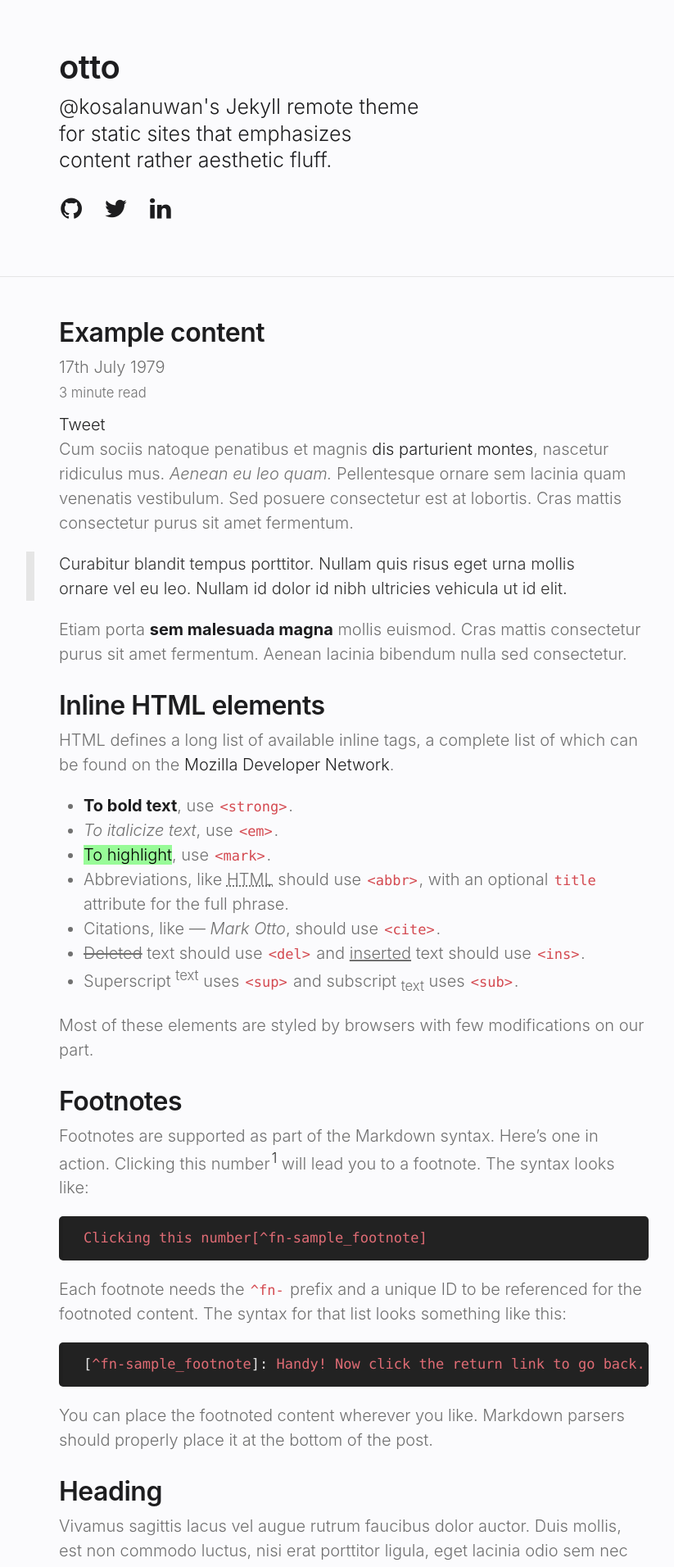
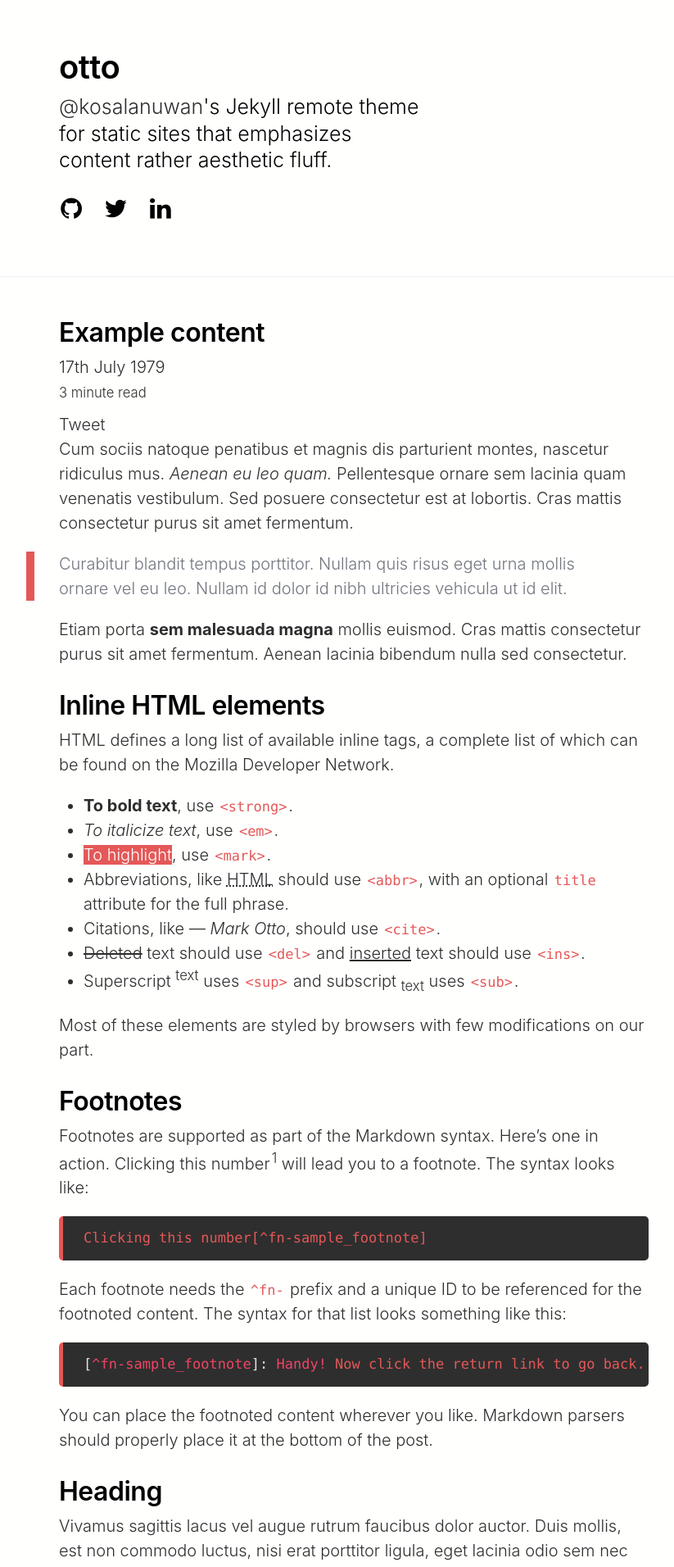
Before and after one commit to kosperera/jekyll-otto-theme, a Jekyll site: the page built from _posts/1979-07-17-example-content.md, in a window 1280 px wide. Shown: the top 1912 px of the page at 82% size, without its empty margins (208-1031 px from the left). Built offline with Jekyll 4.4.1, drawn with Linux system fonts in a browser that asks for light colours; emoji names are drawn with the system emoji font; some web fonts are replaced; comment, search, counter and statistics services are not loaded.

Commit message:
style: adopt happy hues color palette
- refactor variable names to according to happy hues
- reset colors according to happy hues

BREAKING CHANGE: this version refers the happy hues color palette element names for variable naming

```diff
--- a/_sass/otto/_code.scss
+++ b/_sass/otto/_code.scss
@@ -6,7 +6,7 @@
 
 code,
 pre {
-    font-family: var(--monospace-font);
+    font-family: var(--code-paragraph-text);
 }
 
 code {
@@ -15,7 +15,7 @@ code {
     font-size: 85%;
     font-style: normal;
     font-weight: normal;
-    color: var(--code-color)
+    color: var(--code-paragraph)
 }
 
 @media (max-width: 30em) {
@@ -34,7 +34,7 @@ pre {
 pre code {
     padding: 0;
     font-size: 100%;
-    color: var(--pre-color);
+    color: var(--code-paragraph);
     background-color: transparent
 }
 
@@ -44,7 +44,7 @@ pre.highlight {
     margin-left: calc(var(--gutter) * -1);
     padding: 0.75rem var(--gutter);
     overflow: auto;
-    background-color: var(--pre-bg);
+    background-color: var(--code-background);
     -ms-overflow-style: -ms-autohiding-scrollbar
 }
 
@@ -53,13 +53,13 @@ pre.highlight {
         margin-right: 0;
         margin-left: 0;
         padding-left: calc(var(--gutter) - .25rem);
-        border-left: 0.25rem solid var(--code-snippet-border);
+        border-left: 0.25rem solid var(--code-paragraph);
         border-radius: 0.25rem;
     }
 }
 
 .gist .gist-file {
-    font-family: var(--monospace-font);
+    font-family: var(--code-paragraph-text);
 }
 
 .gist .gist-file .gist-data {
@@ -88,15 +88,3 @@ pre.highlight {
     background-color: transparent;
     border-radius: 0
 }
-
-blockquote {
-    position: relative;
-    padding: 0 0 0 1.5rem;
-    margin: 0 2rem 1rem -2rem;
-    color: var(--secondary-color);
-    border-left: 0.5rem solid var(--blockquote-border)
-}
-
-blockquote p:last-child {
-    margin-bottom: 0
-}
--- a/_sass/otto/_masthead.scss
+++ b/_sass/otto/_masthead.scss
@@ -21,11 +21,11 @@ header {
 
 header {
   h1 > a {
-    color: var(--heading-color);
+    color: var(--headline);
   }
 
   h1 > a:hover {
-    color: var(--heading-color-hover);
+    color: var(--headline-link);
   }
 
   h1 span {
@@ -36,7 +36,7 @@ header {
   .lead {
     font-size: 1.25rem;
     line-height: 1.3;
-    color: var(--heading-color);
+    color: var(--headline);
   }
 
   .lead span {
@@ -51,12 +51,12 @@ header {
   }
 
   .links a {
-    color: var(--heading-color);
+    color: var(--headline);
     margin-right: 0.5rem;
   }
 
   .links a:hover {
-    color: var(--heading-color-hover);
+    color: var(--headline-link);
     text-decoration: none;
   }
 }
--- a/_sass/otto/_scaffoldings.scss
+++ b/_sass/otto/_scaffoldings.scss
@@ -5,7 +5,7 @@
  */
 
 html {
-    font-family: var(--font);
+    font-family: var(--paragraph-text);
     font-size: 16px;
 }
 
@@ -19,9 +19,9 @@ body {
     padding: 2rem var(--gutter);
     margin: 0;
     line-height: 1.5;
-    color: var(--body-color);
-    background-color: var(--body-bg);
-    font-weight: var(--body-font-weight);
+    color: var(--paragraph);
+    background-color: var(--background);
+    font-weight: var(--paragraph-text-weight);
 }
 
 p {
@@ -38,17 +38,17 @@ img {
 a {
     font-weight: inherit;
     line-height: inherit;
-    color: var(--link-color);
+    color: var(--paragraph);
     text-decoration: none;
     transition: all 0.2s ease-in-out;
-    -webkit-text-decoration-color: var(--link-border-color);
+    // -webkit-text-decoration-color: var(--link-border-color);
     text-decoration-skip-ink: auto;
 }
 
 a:hover {
-    color: var(--link-color-hover);
+    color: var(--link);
     text-decoration: underline;
-    -webkit-text-decoration-color: var(--link-border-color-hover);
+    // -webkit-text-decoration-color: var(--link-border-color-hover);
 }
 
 h1,
@@ -61,7 +61,7 @@ h6 {
     margin-bottom: 0.5rem;
     font-weight: 600;
     line-height: 1.1;
-    color: var(--heading-color);
+    color: var(--headline);
     letter-spacing: -0.025rem;
 }
 
@@ -91,11 +91,12 @@ ol + h3 {
 
 strong {
     font-weight: bold;
-    color: var(--heading-color);
+    // color: var(--heading-color);
 }
 
-mark{
-    background-color: palegreen;
+mark {
+    color: var(--highlight-paragraph);
+    background-color: var(--highlight-background);
 }
 
 ul,
@@ -118,9 +119,21 @@ hr {
     width: auto;
     height: 1px;
     margin: 2.5rem 0;
-    background-color: var(--hr-color);
+    background-color: var(--stroke);
     border: 0;
 }
+
+blockquote {
+    position: relative;
+    padding: 0 0 0 1.5rem;
+    margin: 0 2rem 1rem -2rem;
+    color: var(--quote);
+    border-left: 0.5rem solid var(--quote-stroke);
+}
+
+// blockquote p:last-child {
+//     margin-bottom: 0
+// }
 
 // Footnote number within body text
 a[href^="#fn:"],
--- a/_sass/otto/_syntax-highlighting.scss
+++ b/_sass/otto/_syntax-highlighting.scss
@@ -12,23 +12,27 @@
     --base04: #707070;
     --base05: #e5e5e5;
     --base06: #e5e5e5;
-    --base07: #e06c75;
-    --base08: #e06c75;
-    --base09: #e06c75;
+    --base07: #ef4565;
+    --base08: #ef4565;
+    --base09: #f25f4c;
     --base0A: #e5e5e5;
-    --base0B: #98c379;
-    --base0C: #e06c75;
-    --base0D: #e06c75;
-    --base0E: #d19a66;
-    --base0F: #be5046;
+    --base0B: #3da9fc;
+    --base0C: #ef4565;
+    --base0D: #3da9fc;
+    --base0E: #3da9fc;
+    --base0F: #ef4565;
 }
 
 .hll {
-    background-color: #fff;
+    background-color: var(--base05);
 }
 
 .c {
     color: var(--base04);
+}
+
+.dl {
+    color: var(--base0C);
 }
 
 .err {
@@ -80,7 +84,7 @@
 }
 
 .gh {
-    color: #ffffff;
+    color: var(--base05);
     font-weight: bold;
 }
 
@@ -159,7 +163,7 @@
 }
 
 .ni {
-    color: #fff;
+    color: var(--base05);
 }
 
 .ne {
@@ -199,7 +203,7 @@
 }
 
 .w {
-    color: #fff;
+    color: var(--base05);
 }
 
 .mf {
@@ -223,7 +227,7 @@
 }
 
 .sc {
-    color: #fff;
+    color: var(--base05);
 }
 
 .sd {
--- a/_sass/otto/_variables.scss
+++ b/_sass/otto/_variables.scss
@@ -5,25 +5,25 @@
  */
 
 :root {
-  --gutter: 1.5rem;
-  --body-bg: #fbfbfd;
-  --body-color: #707070;
-  --body-font-weight: 300;
-  --font: -apple-system, BlinkMacSystemFont, "Segoe UI", Helvetica, Arial, sans-serif;
-  // --font: "SF Pro Display","SF Pro Icons","Helvetica Neue","Helvetica","Arial",sans-serif;
-  --monospace-font: Menlo, Monaco, "Courier New", monospace !important;
-  --heading-color: #1d1d1f;
-  --heading-color-hover: #000;
-  --hr-color: #e5e5e5;
-  --secondary-color: #333;
-  --secondary-color-hover: #707070;
-  --link-color: #222;
-  --link-color-hover: #000;
-  --link-border-color: rgba(0, 0, 0, 0.25);
-  --link-border-color-hover: rgba(0, 0, 0, 0.5);
-  --code-color: rgba(212, 73, 80, 1);
-  --pre-color: #e06c75;
-  --pre-bg: #222;
-  --code-snippet-border: rgba(0, 0, 0, 0.05);
-  --blockquote-border: #e5e5e5;
+    --background: #fffffe;
+    --paragraph: #2e2e2e;
+    --paragraph-text: -apple-system, BlinkMacSystemFont, "Segoe UI", Helvetica, Arial, sans-serif;
+    --paragraph-text-weight: 300;
+    --link: #e45858;
+    --stroke: #f2eef5;
+
+    --headline: #010101;
+    --headline-link: #e45858;
+
+    --highlight-background: #e45858;
+    --highlight-paragraph: #fffffe;
+
+    --quote: #72757e;
+    --quote-stroke: #e45858;
+
+    --code-background: #2e2e2e;
+    --code-paragraph: #e45858;
+    --code-paragraph-text: Menlo, Monaco, "Courier New", monospace !important;
+
+    --gutter: 1.5rem;
 }
```
